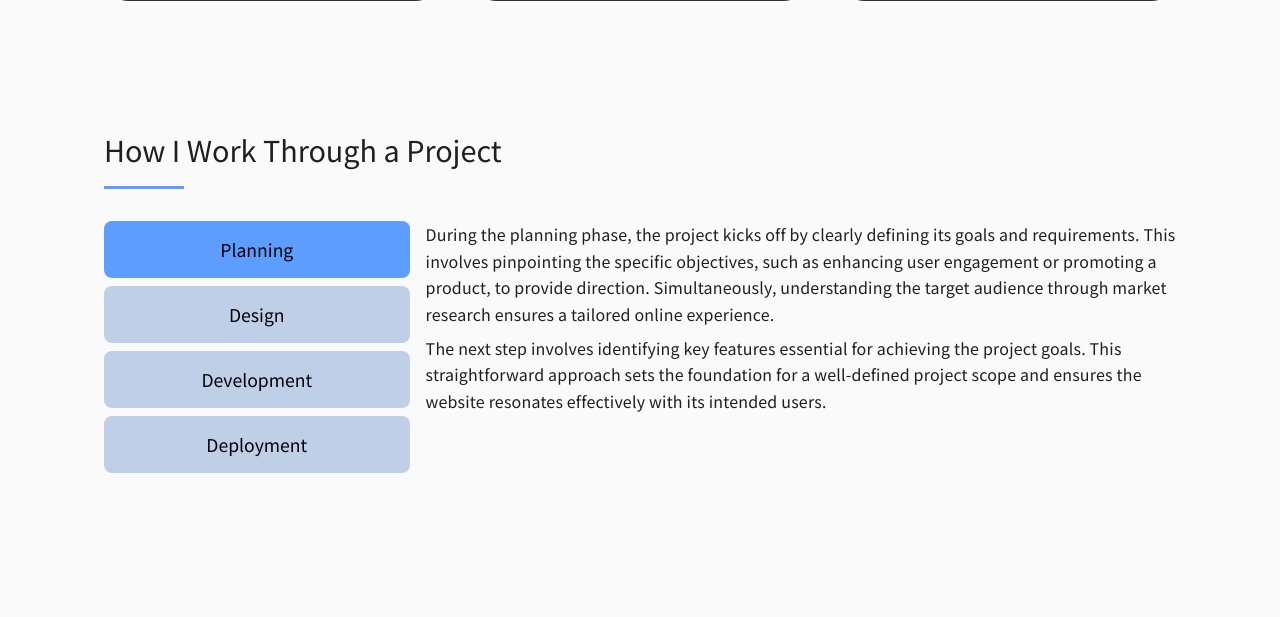
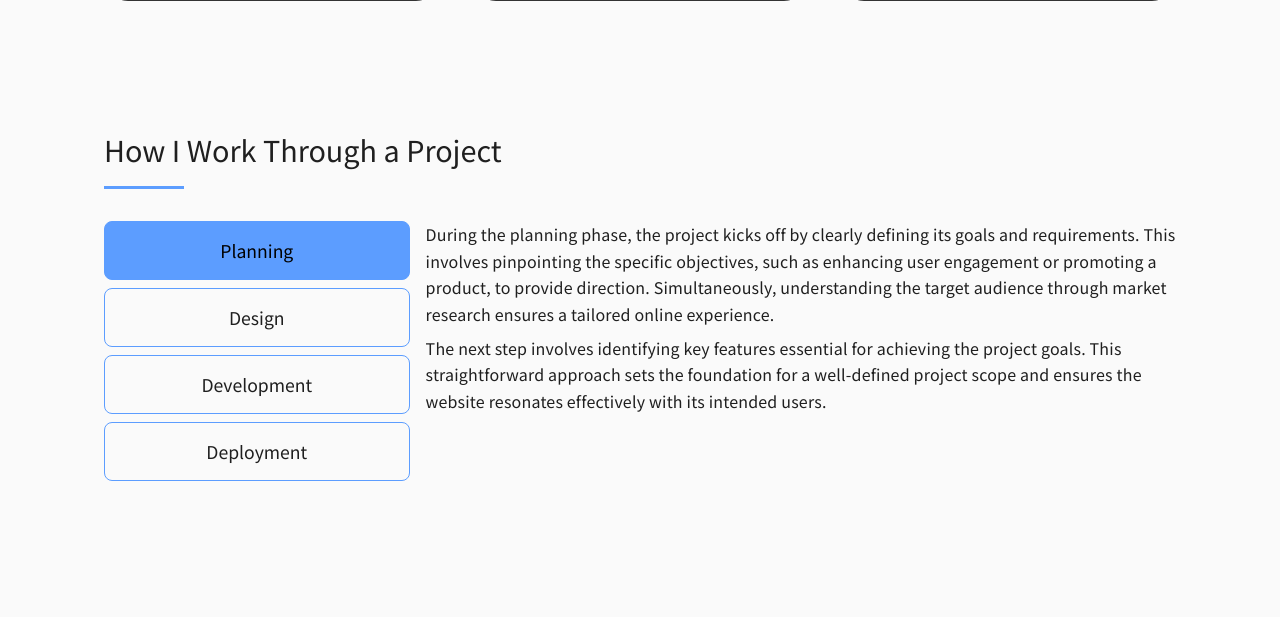
Before and after one commit to jetsgarcia/lab2, a PHP site: page / in a window 1280 px wide. Shown: the part 1075-1692 px from the top of the page. Before the commit the page ends 1548 px from the top, so only its background shows below. Run offline with PHP 8.4, Linux system fonts and the light colour scheme; some libraries are stand-ins or nearby versions.

Commit message:
Changed the colors of buttons

```diff
--- a/week5/assets/css/styles.css
+++ b/week5/assets/css/styles.css
@@ -26,6 +26,7 @@ body {
   --primary-color: hsl(216, 100%, 68%);
   --primary-inactive: hsl(216, 50%, 68%, 0.5);
   --hover-color: hsl(216, 100%, 80%);
+  --text-color-opposite: hsl(0, 0%, 97%);
   --grayed-color: hsl(0, 0%, 100%);
   --grayed-color-hover: hsl(0, 0%, 100%);
 }
@@ -34,6 +35,7 @@ body {
   --body-background-color: hsl(240, 25%, 3%);
   --text-color: hsl(0, 0%, 98%);
   --text-color-grayed: hsl(0, 0%, 60%);
+  --text-color-opposite: hsl(0, 0%, 3%);
   --primary-color: hsl(216, 50%, 68%);
   --primary-inactive: hsl(216, 50%, 68%, 0.5);
   --hover-color: hsl(216, 100%, 80%);
@@ -377,20 +379,24 @@ body {
   padding-right: 1rem;
 }
 #home .how-i-work .container .left .work-button {
-  background-color: var(--primary-inactive);
+  background-color: var(--background-color);
+  border: 1px solid var(--primary-color);
   font-size: 1.1rem;
   font-family: inherit;
-  border: none;
   padding: 1rem 0;
   border-radius: 0.5rem;
   margin-bottom: 0.5rem;
   transition: color 0.3s ease-in-out, background-color 0.3s ease-in-out;
+}
+#home .how-i-work .container .left .work-button:not(.current) {
+  color: var(--text-color);
 }
 #home .how-i-work .container .left .work-button.current {
   background-color: var(--primary-color);
 }
 #home .how-i-work .container .left .work-button:hover:not(.current) {
   background-color: var(--hover-color);
+  color: var(--text-color-opposite);
 }
 #home .how-i-work .container .right {
   width: 70%;
--- a/week5/assets/css/styles.scss
+++ b/week5/assets/css/styles.scss
@@ -29,7 +29,7 @@ body {
   --primary-color: hsl(216, 100%, 68%);
   --primary-inactive: hsl(216, 50%, 68%, 0.5);
   --hover-color: hsl(216, 100%, 80%);
-
+  --text-color-opposite: hsl(0, 0%, 97%);
   --grayed-color: hsl(0, 0%, 100%);
   --grayed-color-hover: hsl(0, 0%, 100%);
 }
@@ -38,6 +38,7 @@ body {
   --body-background-color: hsl(240, 25%, 3%);
   --text-color: hsl(0, 0%, 98%);
   --text-color-grayed: hsl(0, 0%, 60%);
+  --text-color-opposite: hsl(0, 0%, 3%);
   --primary-color: hsl(216, 50%, 68%);
   --primary-inactive: hsl(216, 50%, 68%, 0.5);
   --hover-color: hsl(216, 100%, 80%);
```
Also changed, not shown: week5/assets/scss_partials/laptop/home/_how_i_work.scss (+7 -2 lines), 1 other file.
